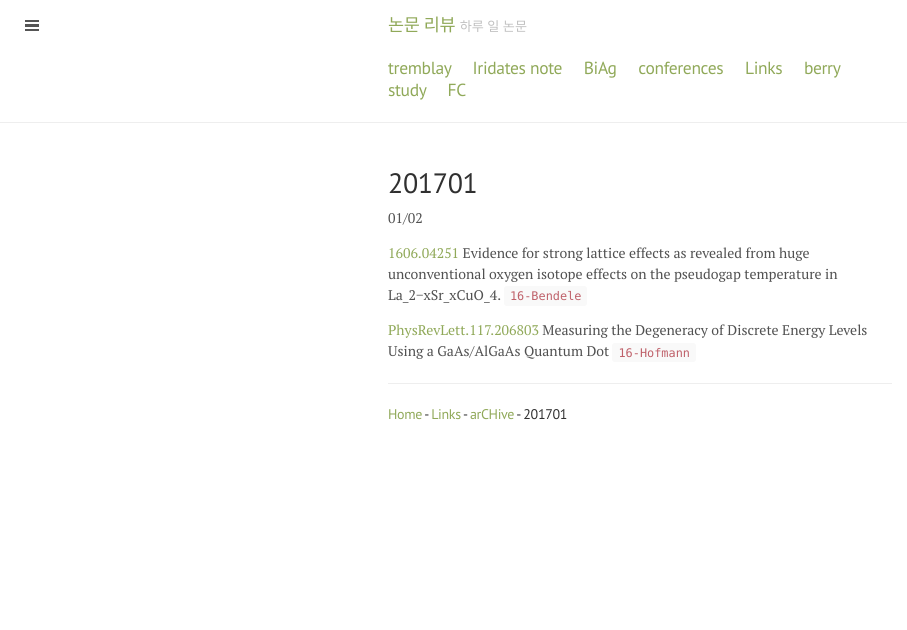
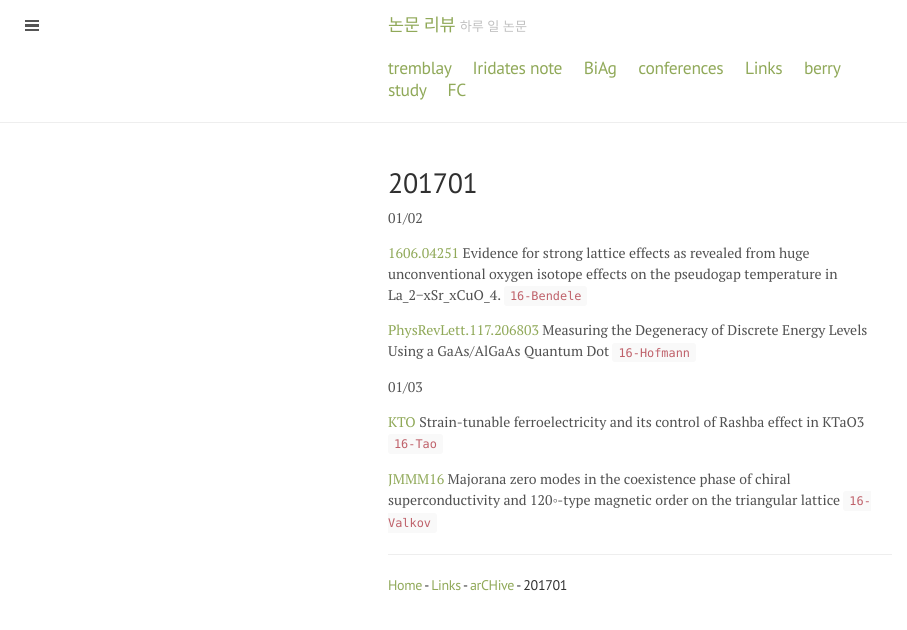
Before and after one commit to qkrwlsghdcjsworlt/work, a Jekyll site: the page built from 201701.md, in a window 1280 px wide. Shown: the top 630 px of the page, without its empty margins (0-907 px from the left). Built offline with Jekyll 4.4.1, drawn with Linux system fonts in a browser that asks for light colours.

Commit message:
“update”

```diff
--- a/201701.md
+++ b/201701.md
@@ -10,8 +10,11 @@ isotope effects on the pseudogap temperature in La_2−xSr_xCuO_4. `16-Bendele`
 
 [PhysRevLett.117.206803](https://journals.aps.org/prl/abstract/10.1103/PhysRevLett.117.206803) Measuring the Degeneracy of Discrete Energy Levels Using a GaAs/AlGaAs Quantum Dot `16-Hofmann`
 
+01/03
 
+[KTO]({{ site.baseurl }}/public/201701/16-Tao-KTO-JAP.pdf) Strain-tunable ferroelectricity and its control of Rashba effect in KTaO3 `16-Tao`
 
+[JMMM16]({{ site.baseurl }}/public/201701/16-Valkov-majorana-zero-mode-chiral-SC-JMMM.pdf) Majorana zero modes in the coexistence phase of chiral superconductivity and 120◦-type magnetic order on the triangular lattice `16-Valkov`
 
 ---
 
```
Also changed, not shown: 4 other files.
